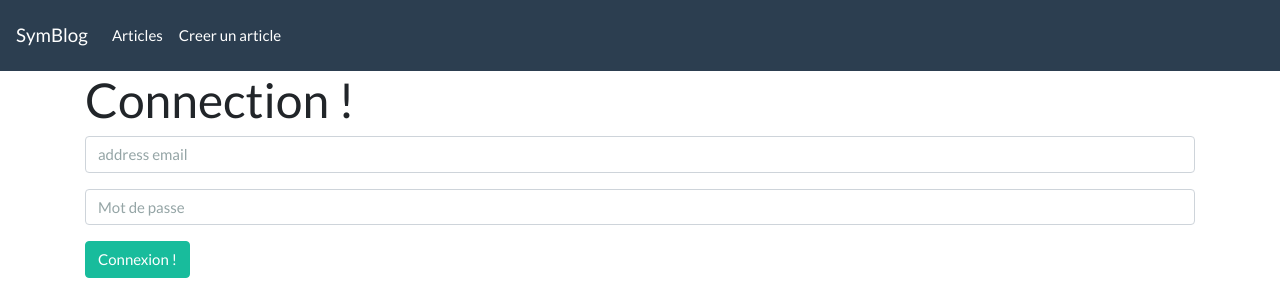
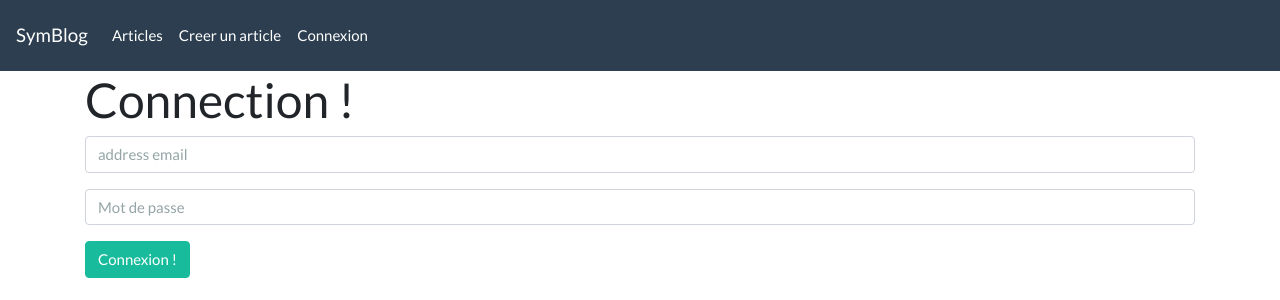
Before and after one commit to ElieHousseini/CRUD-Symphony-mySQL-Bootstrap-2, a Symfony app: template templates/security/login.html.twig in a window 1280 px wide. Shown: the top 300 px of the page. Run offline with Twig, Linux system fonts and the light colour scheme; the template is opened without the code that fills it, so the values that code supplies are empty; some libraries are stand-ins or nearby versions.

Commit message:
adding login/logout buttons

```diff
--- a/templates/base.html.twig
+++ b/templates/base.html.twig
@@ -40,6 +40,22 @@
                 <li class="nav-item">
                     <a class="nav-link" href="{{ path('blog_create') }}">Creer un article</a>
                 </li>
+
+                {% if not app.user %}
+                <li class="nav-item">
+                    <a href="{{path('security_login')}}" class="nav-link">
+                        Connexion
+                    </a>
+                </li>
+
+                {% else %}
+                <li class="nav-item">
+                    <a href="{{path('security_logout')}}" class="nav-link">
+                        Deconnexion
+                    </a>
+                </li>
+                {% endif %}
+
             </ul>
         </div>
     </nav>
```
